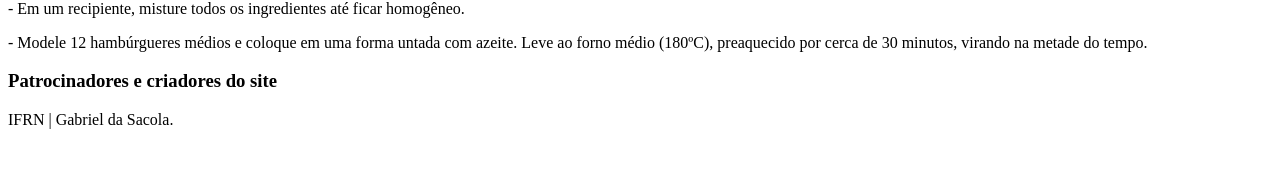
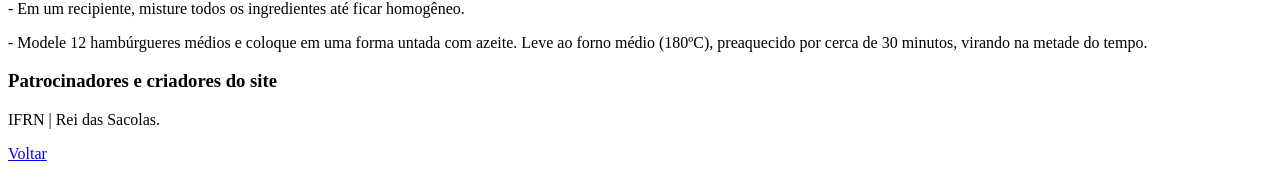
Before and after one commit to jonataspedro02/django-r1, a Django app: template recipes/templates/recipes/partials/recipeReceitas.html in a window 1280 px wide. Shown: the part 848-1027 px from the top of the page. Before the commit the page ends 977 px from the top, so only its background shows below. Run offline with Django 3.2, Linux system fonts and the light colour scheme; the template is opened without the code that fills it, so the values that code supplies are empty.

Commit message:
melhorando

```diff
--- a/recipes/templates/recipes/partials/head.html
+++ b/recipes/templates/recipes/partials/head.html
@@ -616,12 +616,14 @@
         font-family: montserrat;
         border: 3px solid orange;
         border-radius: 5px;
-        padding: 25px;
+        padding: 45px;
+
     }
 
     .card_rodape {
       text-align: center;
     }
+
 
     .i {
         list-style-type: none;
@@ -637,5 +639,6 @@
         border-radius: 15px;
         padding: 25px;
     }
+
     </style>
 </head>
--- a/recipes/templates/recipes/partials/recipeReceitas.html
+++ b/recipes/templates/recipes/partials/recipeReceitas.html
@@ -40,6 +40,7 @@
     </div>
     <div class="card">
         <h3 class="card_rodape">Patrocinadores e criadores do site</h3>
-        <p class="card_rodape">IFRN | Gabriel da Sacola.</p>
+        <p class="card_rodape">IFRN | Rei das Sacolas.</p>
+        <a class="card_rodape" href=".."> <p>Voltar</p> </a>
     </div>
 </div>
```
